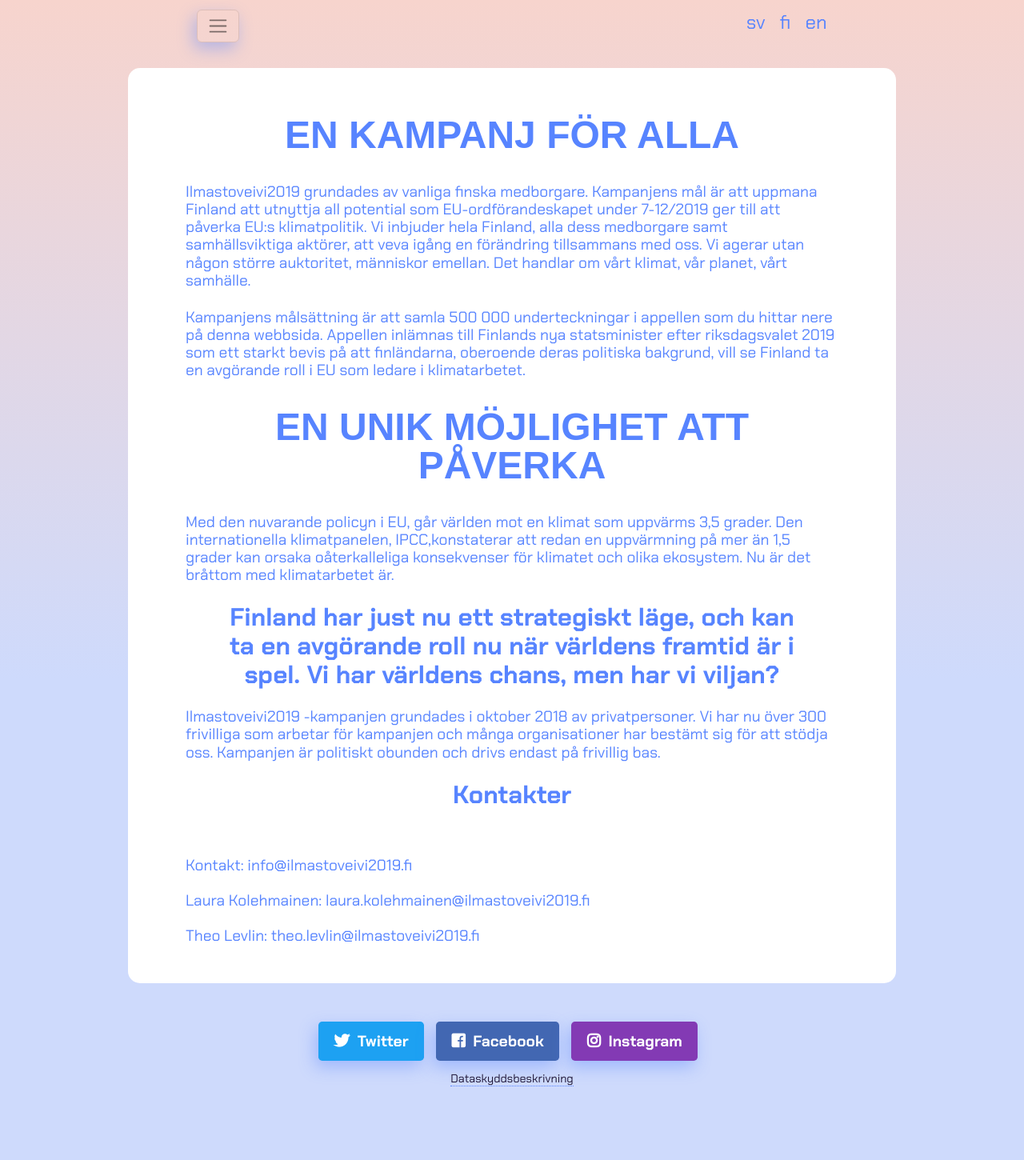
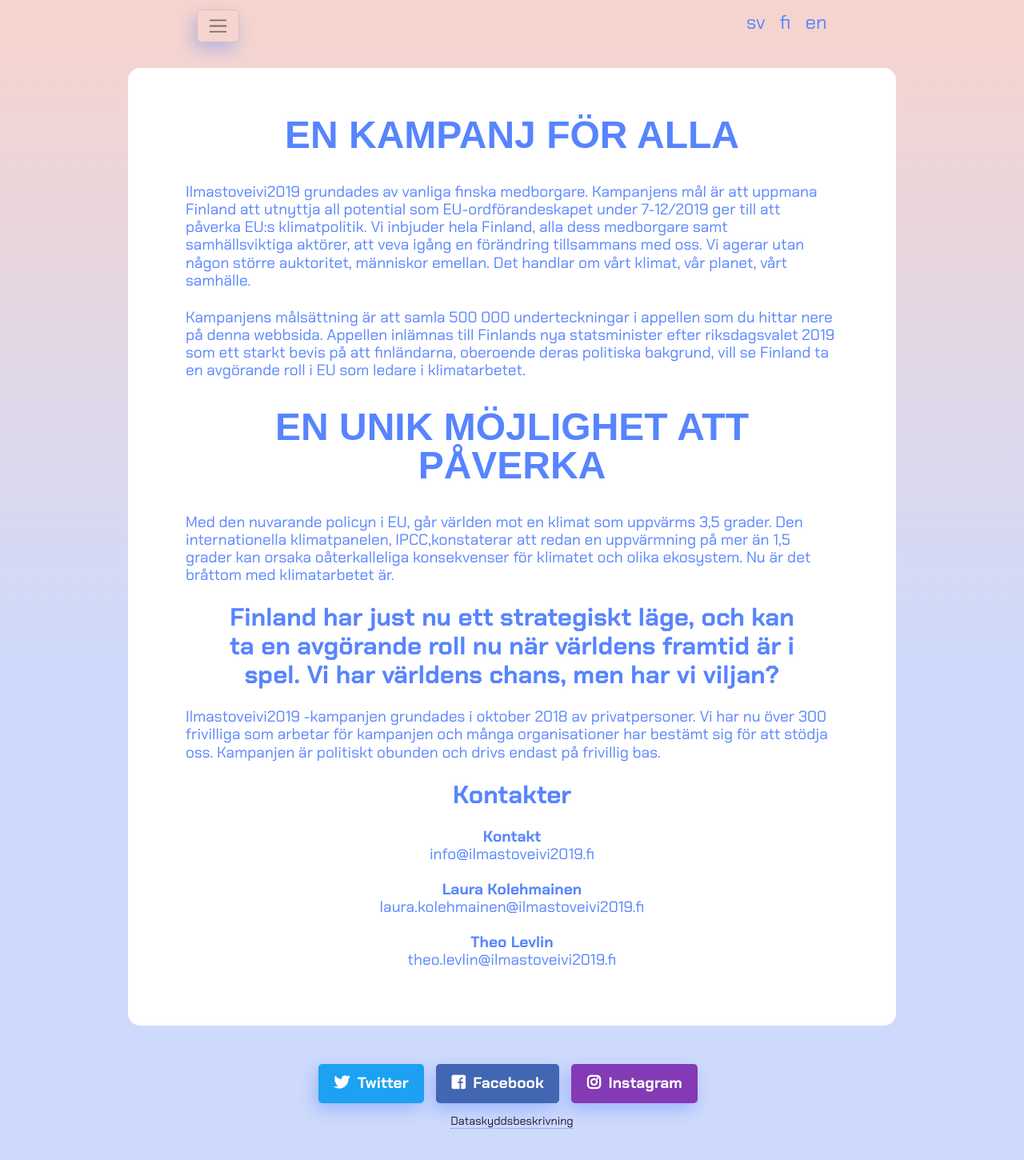
Before and after one commit to ilmastoveivi/ilmastoveivi.github.io, a Jekyll site: the page built from kampanj.md, in a window 1280 px wide, cut to the strip 0-1916 px from the top of the page. Shown: the top 1450 px of the strip at 80% size. Built offline with Jekyll 4.4.1, drawn with Linux system fonts in a browser that asks for light colours; nearby versions of some CDN libraries; some web fonts are replaced; our own code applies the rules of GitHub Pages for plain Markdown files.

Commit message:
Campaign contacts style improvement

```diff
--- a/_layouts/campaign.html
+++ b/_layouts/campaign.html
@@ -5,10 +5,16 @@
             <p class="intro"> {{page.highlight-text}} </p>
             <p> {{page.campaign-people-text}} </p>
             <p class="intro">
-              {{page.contacts-title-text}} <br> <br> </p>
-            <p> {{page.contact1}} <br> <br>
-                {{page.contact2}} <br> <br>
-                {{page.contact3}}
+              {{page.contacts-title-text}} <br> </p>
+            <p class="contacts">
+              <b>{{page.contact1-name}}</b> <br>
+                 {{page.contact1-email}} <br> <br>
+
+                <b>{{page.contact2-name}}</b> <br>
+                   {{page.contact2-email}} <br> <br>
+
+                <b>{{page.contact3-name}}</b> <br>
+                   {{page.contact3-email}} <br> <br>
             </p>
         </section>
 
--- a/_sass/main.scss
+++ b/_sass/main.scss
@@ -266,6 +266,9 @@ p {
   p, ul {
     font-size: 0.8em;
     line-height: $line-height-tighter;
+  }
+  .contacts {
+    text-align: center;
   }
 }
 
--- a/kampanj.md
+++ b/kampanj.md
@@ -7,9 +7,14 @@ highlight-text: Finland har just nu ett strategiskt läge, och kan ta en avgöra
 
 campaign-people-text: Ilmastoveivi2019 -kampanjen grundades i oktober 2018 av privatpersoner. Vi har nu över 300 frivilliga som arbetar för kampanjen och många organisationer har bestämt sig för att stödja oss. Kampanjen är politiskt obunden och drivs endast på frivillig bas.
 contacts-title-text: Kontakter
-contact1: "Kontakt: info@ilmastoveivi2019.fi"
-contact2: "Laura Kolehmainen: laura.kolehmainen@ilmastoveivi2019.fi"
-contact3: "Theo Levlin: theo.levlin@ilmastoveivi2019.fi"
+contact1-name: "Kontakt"
+contact1-email: "info@ilmastoveivi2019.fi"
+
+contact2-name: "Laura Kolehmainen"
+contact2-email: "laura.kolehmainen@ilmastoveivi2019.fi"
+
+contact3-name: "Theo Levlin"
+contact3-email: "theo.levlin@ilmastoveivi2019.fi"
 ---
 
 ## En kampanj för alla
```
Also changed, not shown: campaign.md (+8 -3 lines), kampanja.md (+8 -3 lines).
